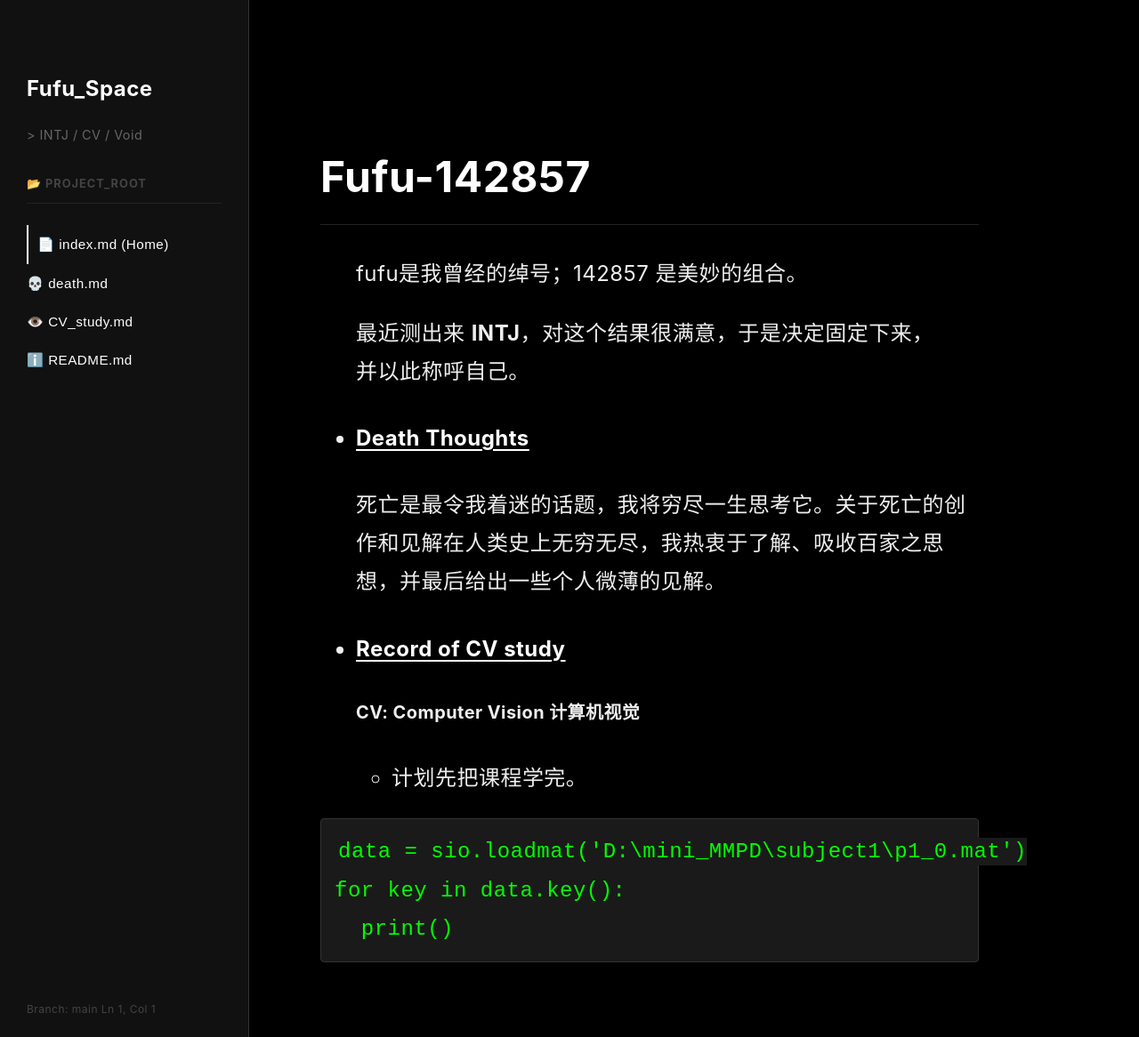
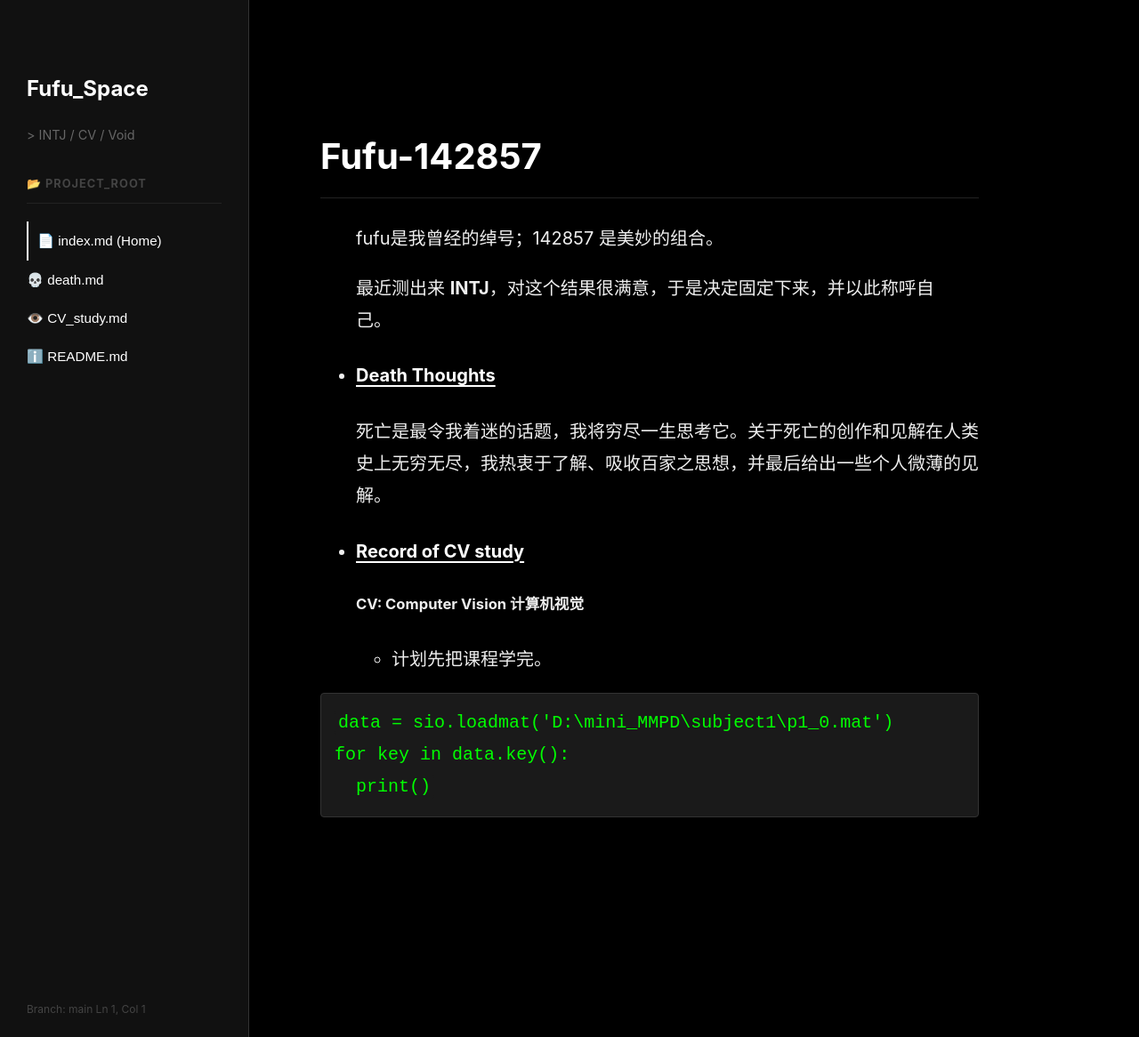
Before and after one commit to Fufu142857/fufu142857.github.io, a Jekyll site: the page built from index.md, in a window 1280 px wide and 1166 px high. Shown: the whole window at 89% size. Built offline with Jekyll 4.4.1, drawn with Linux system fonts in a browser that asks for light colours; a style sheet for code colours, icons or effects is not loaded.

Commit message:
Update (Auto-committed)

```diff
--- a/assets/css/style.scss
+++ b/assets/css/style.scss
@@ -12,8 +12,8 @@ body {
   color: #eeeeee !important; /* 灰白字 */
 
   font-family: 'Hack', -apple-system, BlinkMacSystemFont, "Segoe UI", "PingFang SC", "Microsoft YaHei", sans-serif !important;
-  letter-spacing: 0.02em;
-  font-size: 24px;
+  /* letter-spacing: 0.02em; */
+  font-size: 20px;
   line-height: 1.8; /* 行高大一点，长文阅读才舒服 */
   display: flex;
   min-height: 100vh;
--- a/index.md
+++ b/index.md
@@ -8,11 +8,11 @@ title: 索引
 >
 > 最近测出来 **INTJ**，对这个结果很满意，于是决定固定下来，并以此称呼自己。
 
-+ #### [Death Thoughts](./death.md)
++ #### [Death Thoughts](./death/readme.md)
 
   死亡是最令我着迷的话题，我将穷尽一生思考它。关于死亡的创作和见解在人类史上无穷无尽，我热衷于了解、吸收百家之思想，并最后给出一些个人微薄的见解。
 
-+ #### [Record of CV study](./CV_study.md)
++ #### [Record of CV study](./CV_study/readme.md)
 
   ##### CV: Computer Vision 计算机视觉
 
```
Also changed, not shown: CV_study/readme.md (renamed from CV_study.md), death/readme.md (renamed from death.md).
